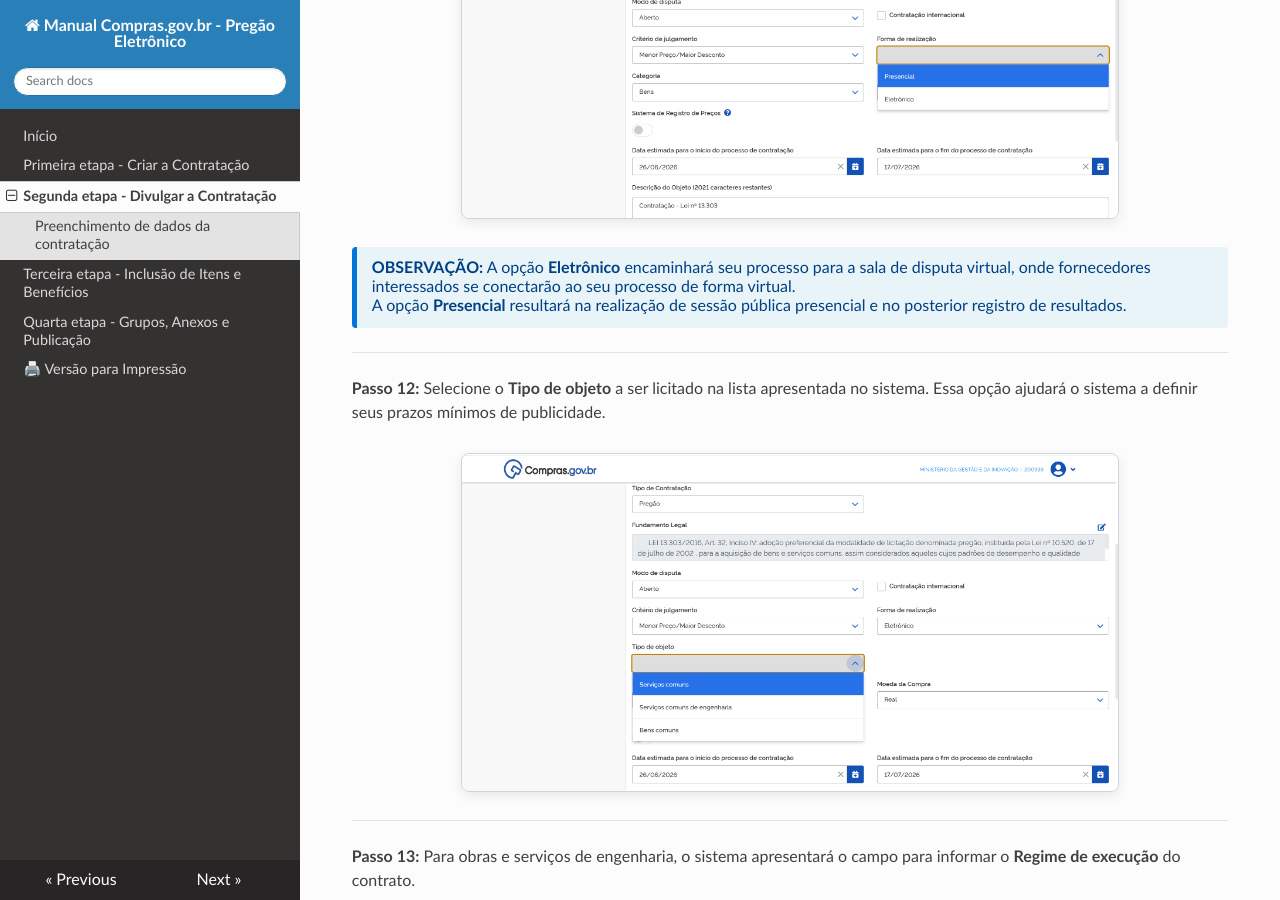
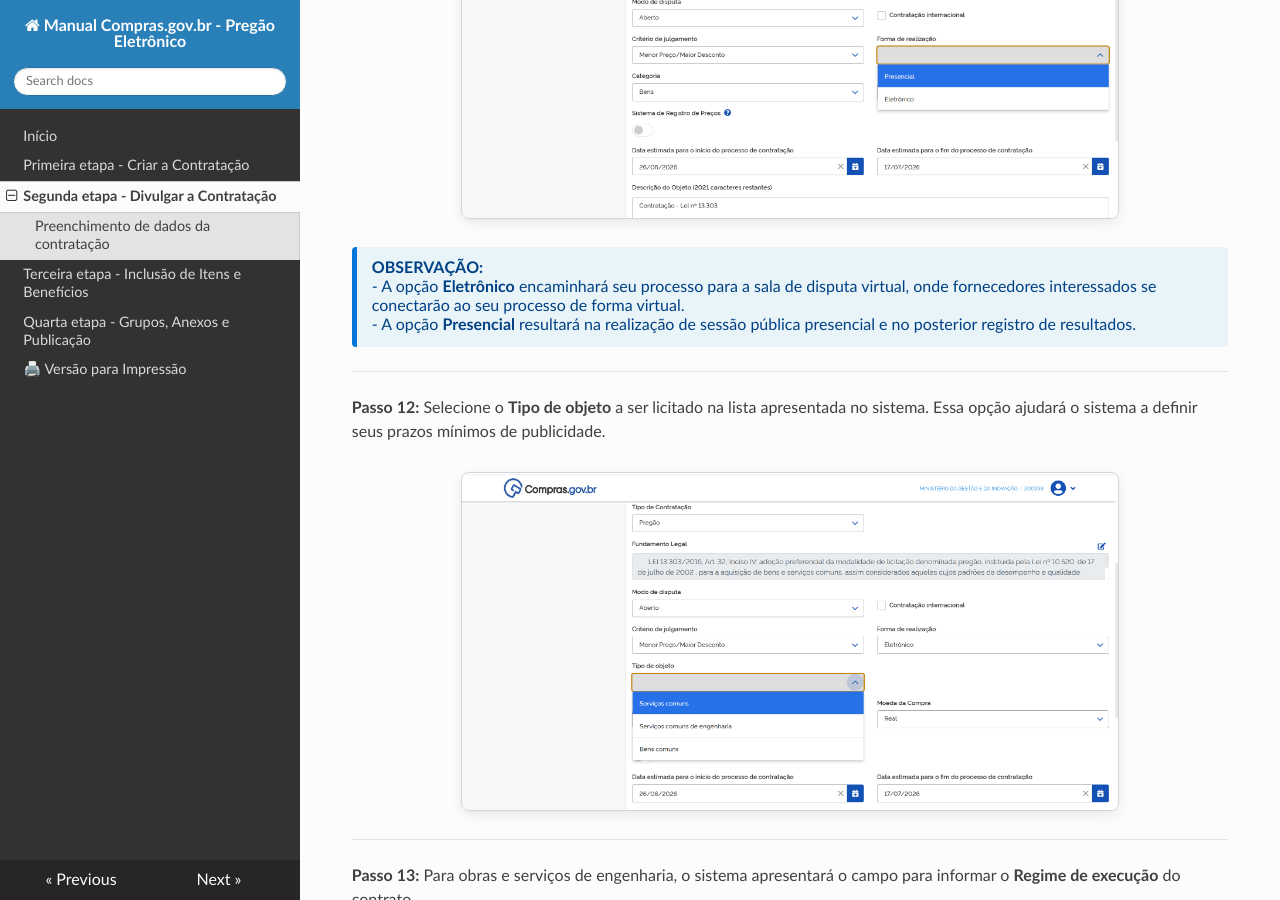
Before and after one commit to emilix10-bit/manual-compras-pregao-estilos, an MkDocs documentation site: the page built from docs/02-divulgar-contratacao.md, in a window 1280 px wide and 900 px high, scrolled down 3375 px. Built offline with MkDocs 1.6.1, drawn with Linux system fonts in a browser that asks for light colours; nearby versions of some CDN libraries.

```diff
--- a/docs/02-divulgar-contratacao.md
+++ b/docs/02-divulgar-contratacao.md
@@ -58,8 +58,9 @@ Os modos de disputa exibidos em tela variam de acordo com a modalidade da licita
 ![Tela 12](Imagens/12-forma-de-realizacao.png)
 
 <div style="background-color: #e8f4f8; border-left: 5px solid #0275d8; padding: 12px 15px; margin: 15px 0; border-radius: 4px; color: #004085;">
-  <strong>OBSERVAÇÃO:</strong> A opção <strong>Eletrônico</strong> encaminhará seu processo para a sala de disputa virtual, onde fornecedores interessados se conectarão ao seu processo de forma virtual.
-  <br> A opção <strong>Presencial</strong> resultará na realização de sessão pública presencial e no posterior registro de resultados.
+  <strong>OBSERVAÇÃO:</strong>
+  <br> - A opção <strong>Eletrônico</strong> encaminhará seu processo para a sala de disputa virtual, onde fornecedores interessados se conectarão ao seu processo de forma virtual.
+  <br> - A opção <strong>Presencial</strong> resultará na realização de sessão pública presencial e no posterior registro de resultados.
 </div>
 
 ---
```
